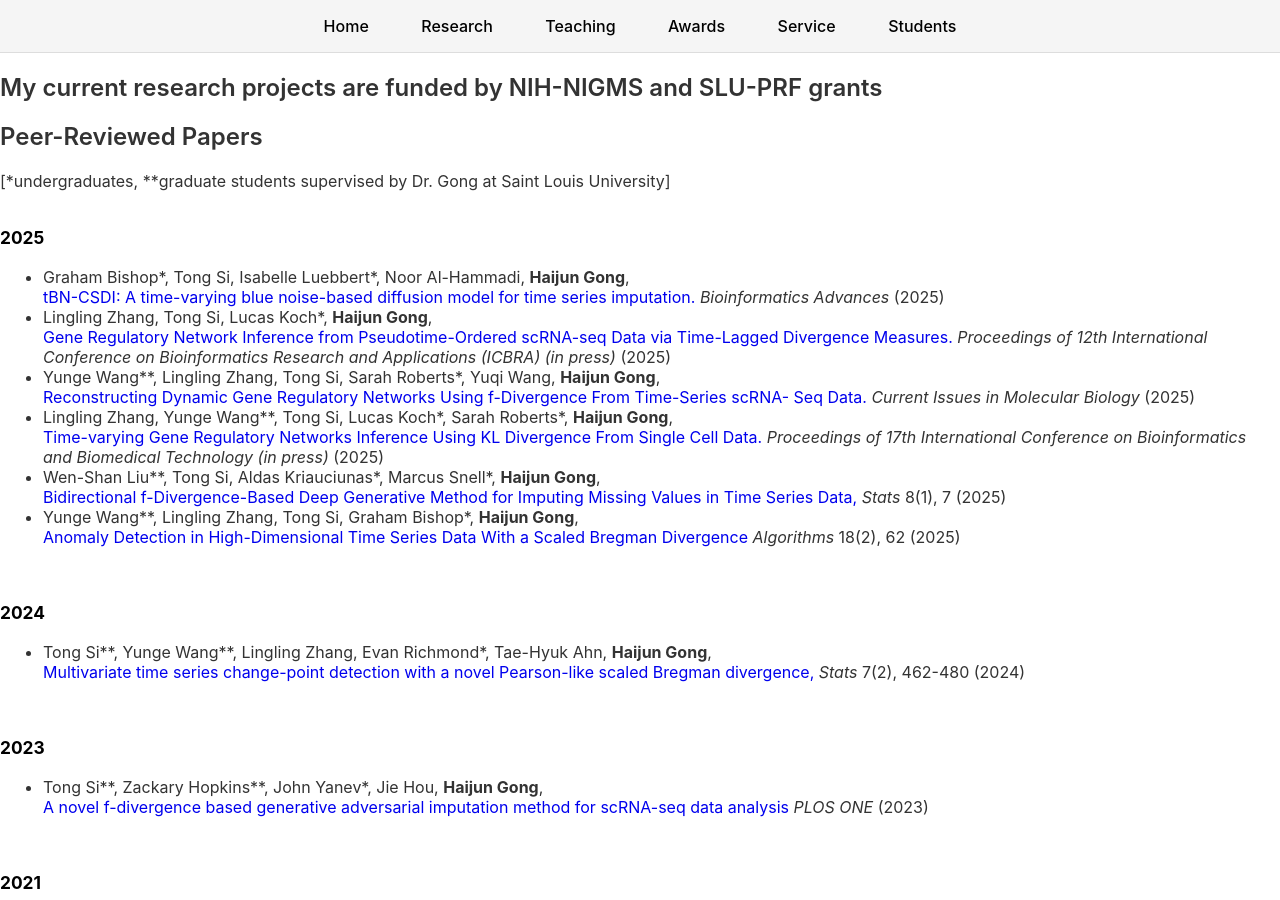
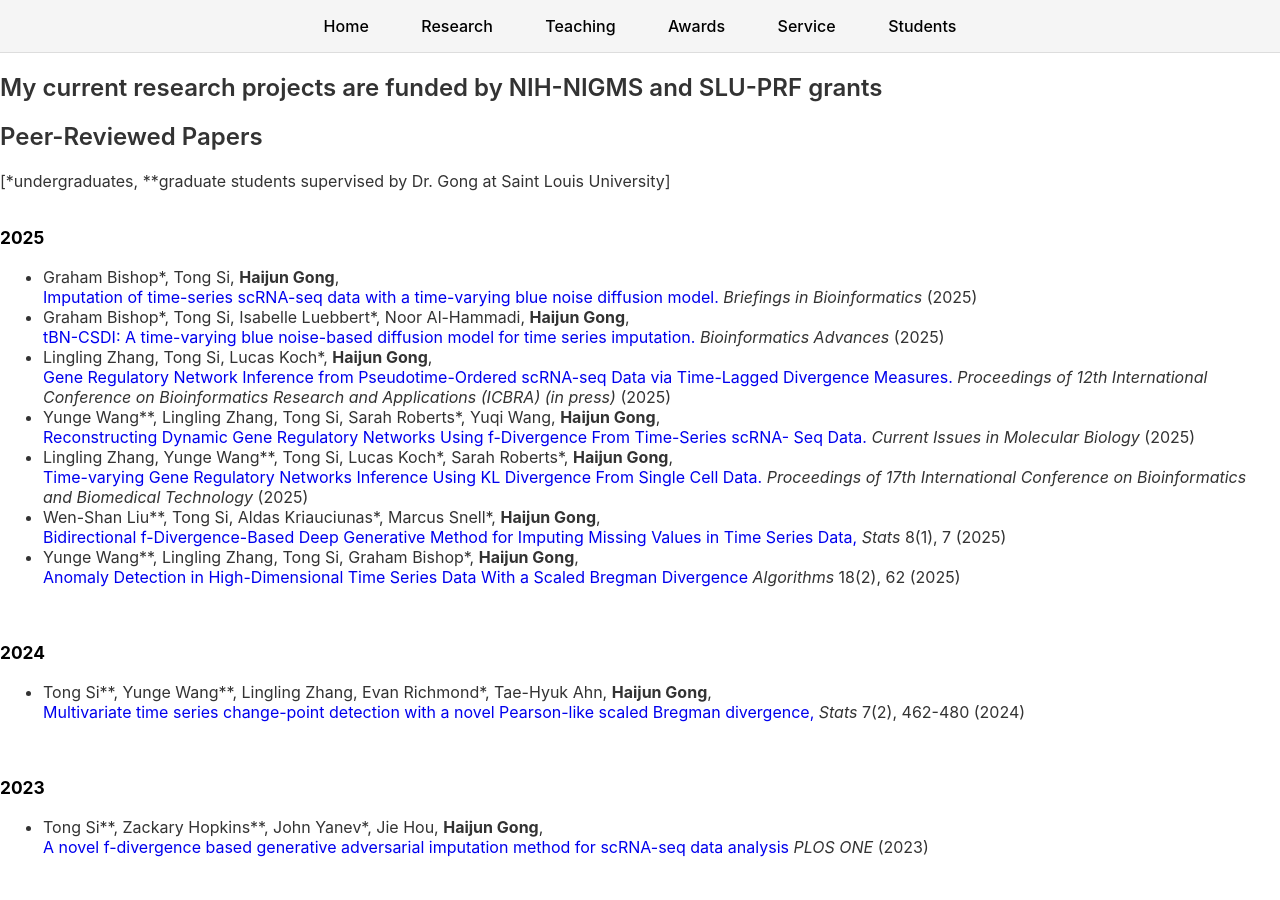
Before and after one commit to GongData/gongData.github.io, a Jekyll site: the page built from _pages/Research.md, in a window 1280 px wide and 900 px high. Built offline with Jekyll 4.4.1, drawn with Linux system fonts in a browser that asks for light colours.

Commit message:
Update Research.md

```diff
--- a/_pages/Research.md
+++ b/_pages/Research.md
@@ -21,6 +21,12 @@ permalink: /Research/
  <td class="p1">
   <ul>  <div id="tagCB_tagjournal_tagKL_155">
 
+<li>  Graham Bishop*,  Tong Si,  <b>Haijun Gong</b>, <a style="text-decoration:none" href="https://doi.org/10.1093/bib/bbaf631.037"> <br> Imputation of time-series scRNA-seq data with a time-varying blue noise diffusion model.</a>
+   <i> Briefings in Bioinformatics </i> (2025)
+<br>
+
+</li>
+
 <li>  Graham Bishop*,  Tong Si,  Isabelle Luebbert*, Noor Al-Hammadi, <b>Haijun Gong</b>, <a style="text-decoration:none" href="https://doi.org/10.1093/bioadv/vbaf225"> <br> tBN-CSDI: A time-varying blue noise-based diffusion model for time series imputation.</a>
    <i> Bioinformatics Advances </i> (2025)
 <br>
@@ -39,8 +45,8 @@ permalink: /Research/
 
 </li>
 
- <li> Lingling Zhang, Yunge Wang**, Tong Si, Lucas Koch*, Sarah Roberts*,  <b>Haijun Gong</b>, <a style="text-decoration:none" href="https://ieeexplore.ieee.org/Xplore/home.jsp"> <br> Time-varying Gene Regulatory Networks Inference Using KL Divergence From Single Cell Data.</a>
-   <i> Proceedings of 17th International Conference on Bioinformatics and Biomedical Technology (in press) </i> (2025)
+ <li> Lingling Zhang, Yunge Wang**, Tong Si, Lucas Koch*, Sarah Roberts*,  <b>Haijun Gong</b>, <a style="text-decoration:none" href="https://ieeexplore.ieee.org/document/11276344"> <br> Time-varying Gene Regulatory Networks Inference Using KL Divergence From Single Cell Data.</a>
+   <i> Proceedings of 17th International Conference on Bioinformatics and Biomedical Technology </i> (2025)
 <br>
 
 </li>
```
